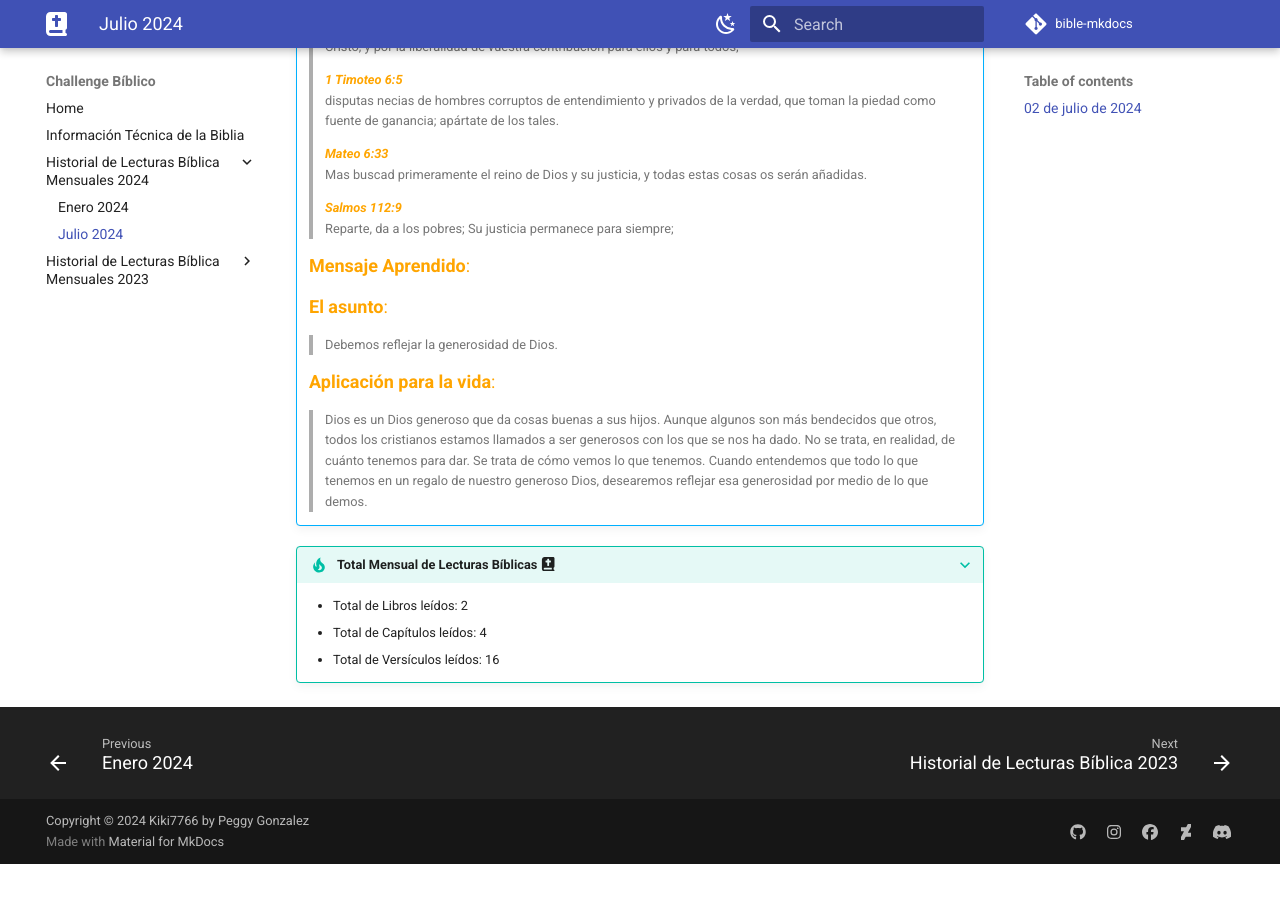
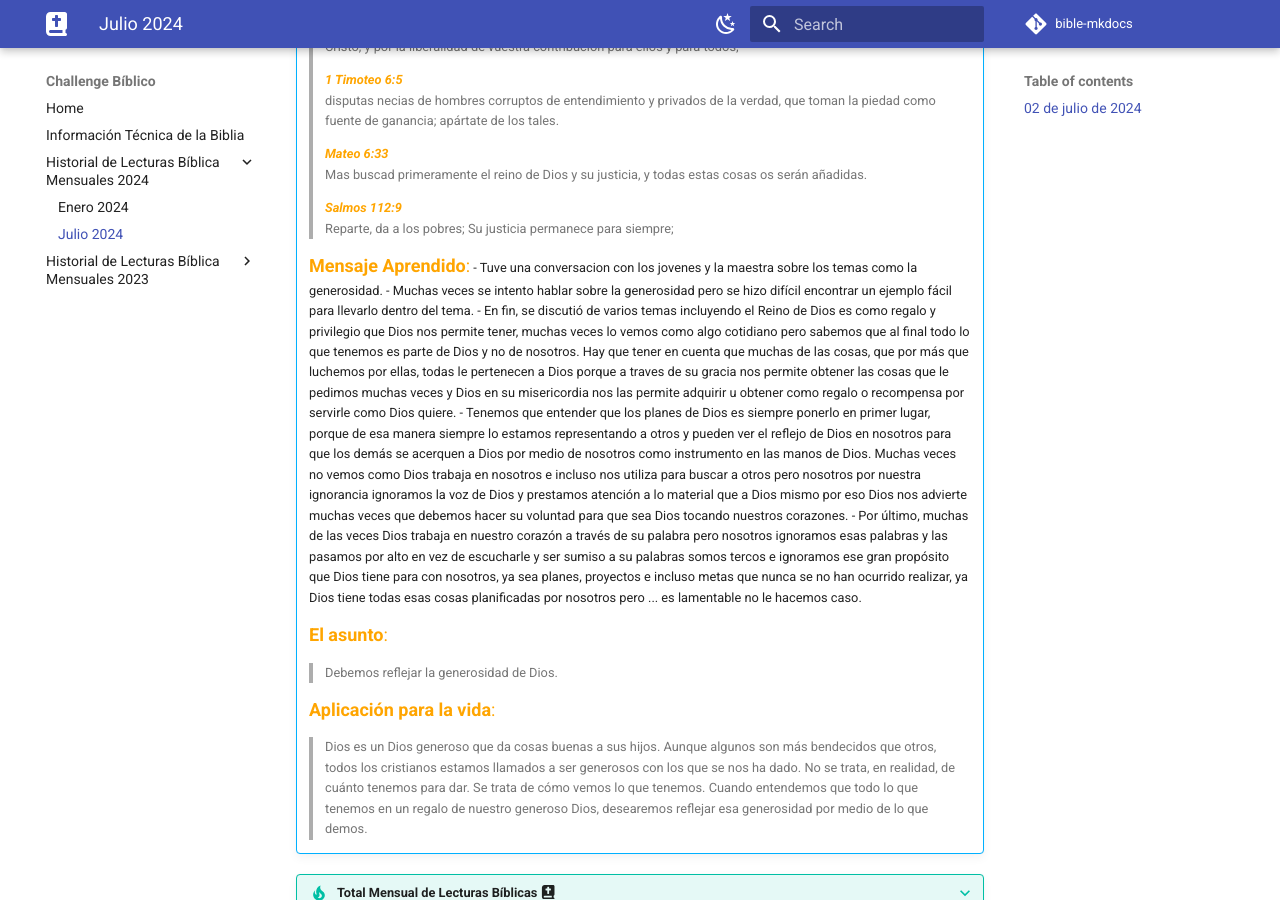
Before and after one commit to kiki7766/bible-mkdocs, an MkDocs documentation site: the page built from docs/m-2024/julio.md, in a window 1280 px wide and 900 px high, scrolled down 935 px. Built offline with MkDocs 1.6.1 and Material for MkDocs 9.7.7, drawn with Linux system fonts in a browser that asks for light colours; some web fonts are replaced; a script that is not in the unit is left out; comment, search, counter and statistics services are not loaded; before the commit the page ends 1799 px from its top, so only the background shows below that.

Commit message:
adding more info on July

```diff
--- a/docs/m-2024/julio.md
+++ b/docs/m-2024/julio.md
@@ -17,7 +17,11 @@
     > _<font color=orange> **Salmos 112:9** <br></font>_ Reparte, da a los pobres; Su justicia permanece para siempre;
 
     <font size=4, color=orange>**Mensaje Aprendido**:</font>
-
+    - Tuve una conversacion con los jovenes y la maestra sobre los temas como la generosidad.
+    - Muchas veces se intento hablar sobre la generosidad pero se hizo difícil encontrar un ejemplo fácil para llevarlo dentro del tema.
+    - En fin, se discutió de varios temas incluyendo el Reino de Dios es como regalo y privilegio que Dios nos permite tener, muchas veces lo vemos como algo cotidiano pero sabemos que al final todo lo que tenemos es parte de Dios y no de nosotros. Hay que tener en cuenta que muchas de las cosas, que por más que luchemos por ellas, todas le pertenecen a Dios porque a traves de su gracia nos permite obtener las cosas que le pedimos muchas veces y Dios en su misericordia nos las permite adquirir u obtener como regalo o recompensa por servirle como Dios quiere.
+    - Tenemos que entender que los planes de Dios es siempre ponerlo en primer lugar, porque de esa manera siempre lo estamos representando a otros y pueden ver el reflejo de Dios en nosotros para que los demás se acerquen a Dios por medio de nosotros como instrumento en las manos de Dios. Muchas veces no vemos como Dios trabaja en nosotros e incluso nos utiliza para buscar a otros pero nosotros por nuestra ignorancia ignoramos la voz de Dios y prestamos atención a lo material que a Dios mismo por eso Dios nos advierte muchas veces que debemos hacer su voluntad para que sea Dios tocando nuestros corazones.
+    - Por último, muchas de las veces Dios trabaja en nuestro corazón a través de su palabra pero nosotros ignoramos esas palabras y las pasamos por alto en vez de escucharle y ser sumiso a su palabras somos tercos e ignoramos ese gran propósito que Dios tiene para con nosotros, ya sea planes, proyectos e incluso metas que nunca se no han ocurrido realizar, ya Dios tiene todas esas cosas planificadas por nosotros pero ... es lamentable no le hacemos caso.
 
     <font size=4, color=orange>**El asunto**:</font>
     > Debemos reflejar la generosidad de Dios.
```
